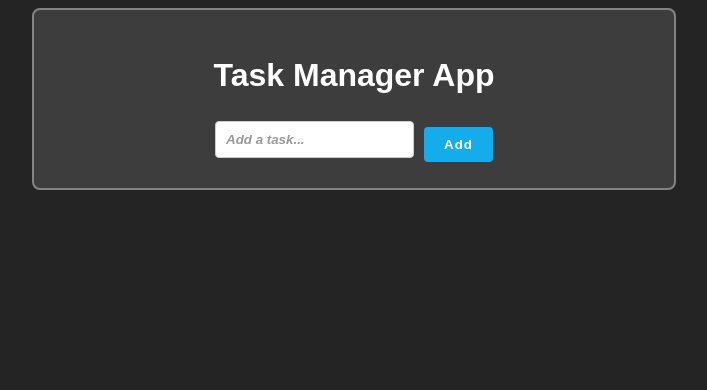
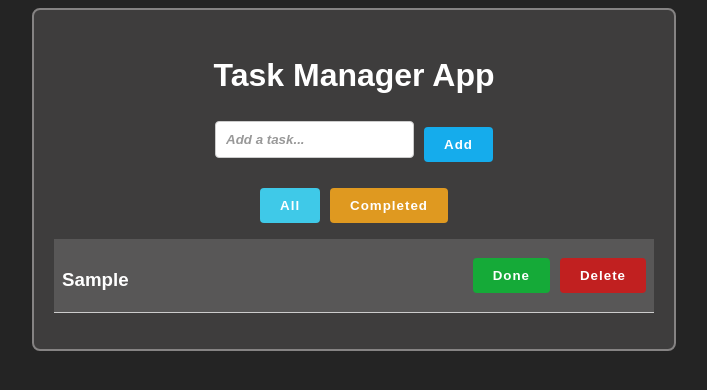
Before and after one commit to AkshitaGupta97/Task-manager-react, a React (Vite) app: page / in a window 1280 px wide. Both pictures are taken after typing "Sample" into the empty fields and a click on the button "Add". Shown: the top 390 px of the page, without its empty margins (286-993 px from the left). Built offline with nearby package versions, Linux system fonts and the light colour scheme.

Commit message:
added FilterTask page

```diff
--- a/src/App.css
+++ b/src/App.css
@@ -11,6 +11,10 @@
 h1 {
   text-align: center;
   color: white;
+}
+h3 {
+  color: white;
+  margin-bottom: 10px;
 }
 input {
   padding: 10px;
@@ -49,3 +53,66 @@ button {
 .add-btn:hover {
   background-color: #0d8bd1;
 }
+.done-btn {
+  background-color: #15aa38;
+}
+.delete-btn {
+  background-color: #c12020;
+}
+.done-btn:hover {
+  background-color: #0f7d2a;
+}
+.delete-btn:hover {
+  background-color: #a31616;
+}
+.no-task {
+  text-align: center;
+  color: #e2d1d1;
+  font-style: italic;
+  margin-top: 20px;
+  font-weight: 600;
+  letter-spacing: 1px;
+}
+.task-list {
+  list-style-type: none;
+  padding: 0;
+}
+.task-item {
+  display: flex;
+  align-items: center;
+  justify-content: space-between;
+  padding: 8px;
+  border-bottom: 1px solid #ccc;
+}
+.task-item-btn {
+  display: flex;
+  gap: 10px;
+}
+.task-item:nth-child(odd) {
+  background-color: #585757;
+}
+
+.all-btn {
+  background-color: #3fc9e8;
+}
+.all-btn:hover {
+  background-color: #2bb5d1;
+}
+.complete-btn {
+  background-color: #df9920;
+}
+.complete-btn:hover {
+  background-color: #c57f16;
+}
+.all-btn:active {
+  background-color: #2916b6;
+}
+.complete-btn:active {
+  background-color: #2916b6;
+}
+.filter {
+  margin-top: 20px;
+  display: flex;
+  justify-content: center;
+  gap: 10px;
+}
--- a/src/App.jsx
+++ b/src/App.jsx
@@ -1,6 +1,8 @@
 
 import './App.css'
 import AddTask from './components/AddTask'
+import FilterTask from './components/FilterTask'
+import TaskList from './components/TaskList'
 
 function App() {
 
@@ -8,6 +10,9 @@ function App() {
     <div className="app-container">
       <h1>Task Manager App</h1>
       <AddTask />
+      <FilterTask />
+      {/* Task List Component will go here */}
+      <TaskList />
     </div>
   )
 }
--- a/src/app/store.js
+++ b/src/app/store.js
@@ -3,6 +3,6 @@ import taskReducer from '../features/task/taskSlice';
 
 export const store = configureStore({
     reducer: {
-        task: taskReducer
+        task: taskReducer,
     }
 })
--- a/src/components/AddTask.jsx
+++ b/src/components/AddTask.jsx
@@ -13,6 +13,7 @@ function AddTask() {
         setText('');
     }
     //console.log("added text",text);
+
   return (
     <form onSubmit={handleSubmit}
         className="add-task-form">
--- /dev/null
+++ b/src/components/FilterTask.jsx
@@ -0,0 +1,22 @@
+import { useDispatch, useSelector } from "react-redux"
+import { setFilter } from "../features/task/taskSlice";
+
+function FilterTask() {
+    const {filter} = useSelector(state => state.task.filters);
+    const dispatch = useDispatch();
+  return (
+    <div className="filter">
+        <button onClick={() => dispatch(setFilter('all'))}
+            className={`all-btn ${filter==='all' ? 'active' : ''} `}>
+                All
+        </button>
+
+        <button  onClick={() => dispatch(setFilter('completed'))}
+            className={`complete-btn ${filter==='completed' ? 'active': ''} `}>
+                Completed
+        </button>
+    </div>
+  )
+}
+
+export default FilterTask
--- a/src/components/TaskItem.jsx
+++ b/src/components/TaskItem.jsx
@@ -2,11 +2,11 @@
 function TaskItem({task}) {
   return (
     <li>
-        <div>
+        <div className="task-item">
             <h3>{task.text}</h3>
-            <div>
-                <button>Done</button>
-                <button>Delete</button>
+            <div className="task-item-btn">
+                <button className="done-btn">Done</button>
+                <button className="delete-btn">Delete</button>
             </div>
         </div>
     </li>
--- a/src/components/TaskList.jsx
+++ b/src/components/TaskList.jsx
@@ -4,16 +4,23 @@ import TaskItem from "./TaskItem"
 
 function TaskList() {
     // useSelector to get tasks from the Redux store
-    const {items} = useSelector(state => state.task) // useSelector(state => state.task) to access the task slice of the state in the Redux store
+    const {items, filters} = useSelector(state => state.task) // useSelector(state => state.task) to access the task slice of the state in the Redux store
+
+    const filtered = filters === 'completed' ?
+        items.filer(task => task.completed) : items;
+
+
+    console.log("items in tasklist",items);
   return (
-    <ul>
+    <ul className="task-list">
+
         {
-            items && items.length > 0 ?
+            filtered && items.length > 0 ?
             items.map(task => (
                 <TaskItem key={task.id} task={task} />
             )) :
             (
-                <li>No tasks found</li>
+                <li className="no-task">No tasks found</li>
             )
         }
     </ul>
--- a/src/features/task/taskSlice.js
+++ b/src/features/task/taskSlice.js
@@ -40,7 +40,7 @@ const taskSlice = createSlice({
             }
         },
         deleteTask: (state, action) => {
-            state.items = state.items.filters(itm => itm.id !== action.payload);
+            state.items = state.items.filter(itm => itm.id !== action.payload);
         },
         setFilter: (state, action) => {
             state.filters = action.payload;
```
